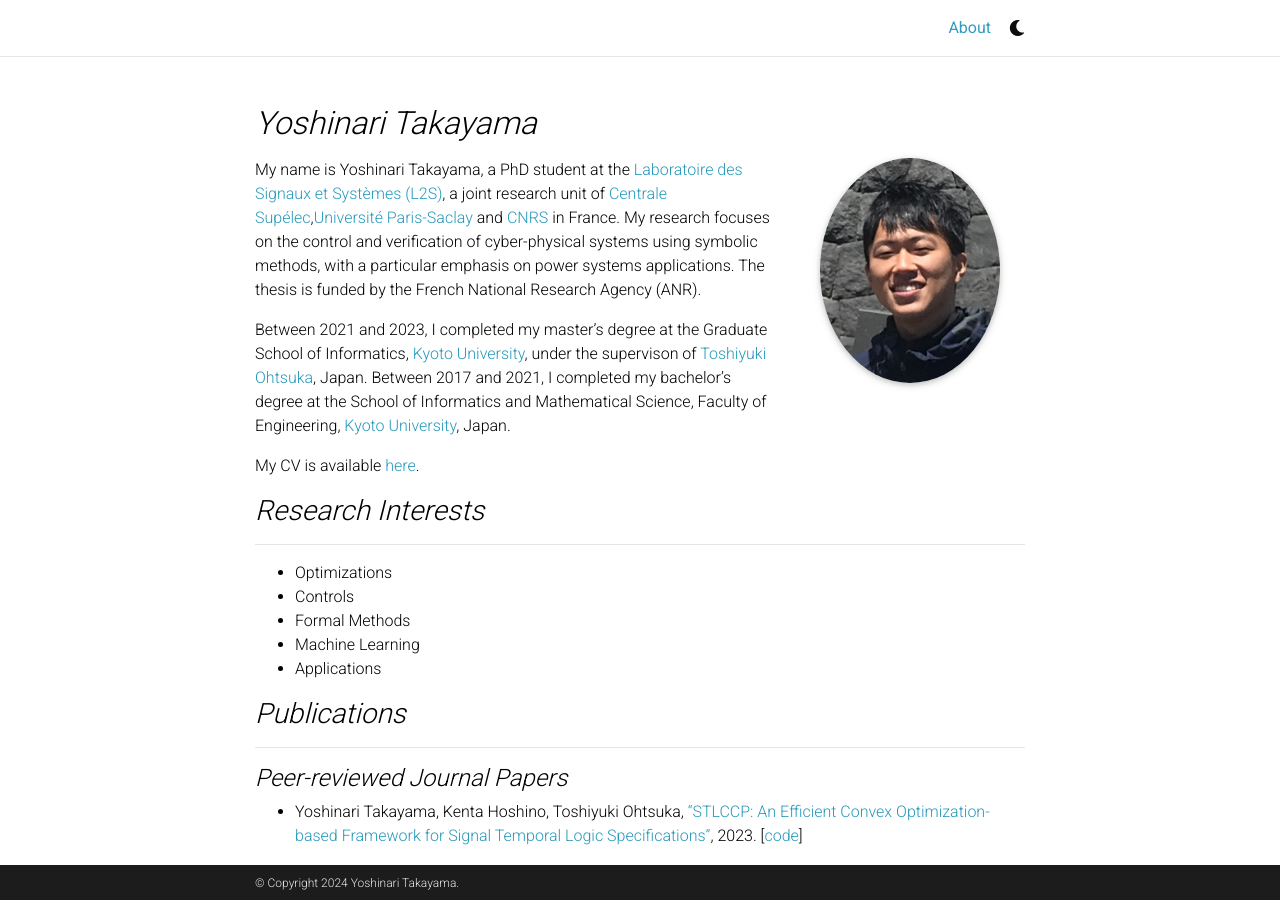
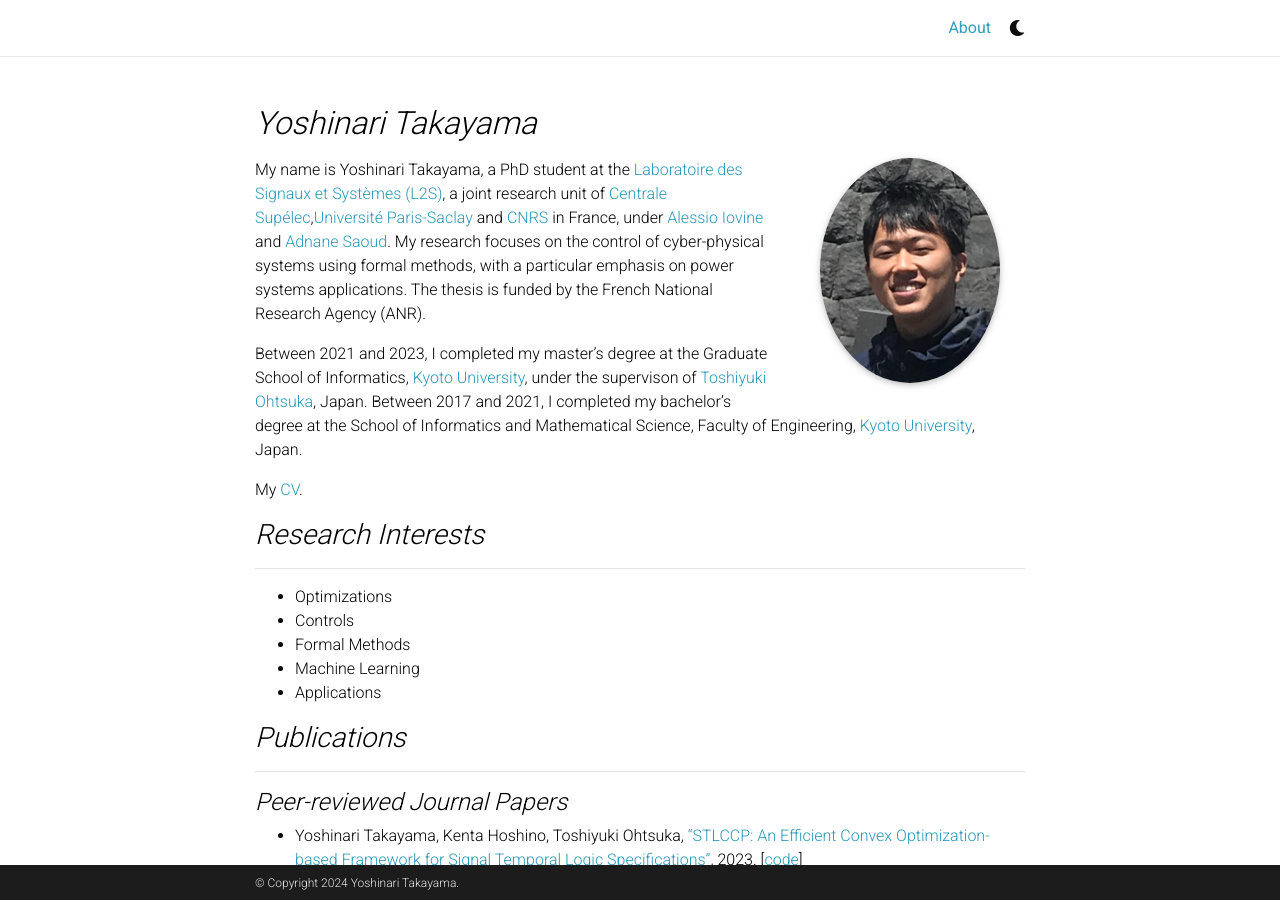
Before and after one commit to yotakayama/yotakayama.github.io, a Jekyll site: the page built from _pages/about.md, in a window 1280 px wide and 900 px high. Built offline with Jekyll 4.4.1, drawn with Linux system fonts in a browser that asks for light colours; comment, search, counter and statistics services are not loaded; a style sheet for code colours, icons or effects is not loaded.

Commit message:
CPES and NMPC

```diff
--- a/_pages/about.md
+++ b/_pages/about.md
@@ -17,11 +17,11 @@
 # Université Paris-Saclay, CNRS, Laboratoire des Signaux et Systèmes, 91190, Gif-sur-Yvette, France
 ---
 
- My name is Yoshinari Takayama, a PhD student at the [Laboratoire des Signaux et Systèmes (L2S)](https://l2s.centralesupelec.fr), a joint research unit of [Centrale Supélec](https://www.centralesupelec.fr/en/),[Université Paris-Saclay](https://www.universite-paris-saclay.fr/en/) and [CNRS](https://www.cnrs.fr/en/) in France. My research focuses on the control and verification of cyber-physical systems using symbolic methods, with a particular emphasis on power systems applications. The thesis is funded by the French National Research Agency (ANR).
+ My name is Yoshinari Takayama, a PhD student at the [Laboratoire des Signaux et Systèmes (L2S)](https://l2s.centralesupelec.fr), a joint research unit of [Centrale Supélec](https://www.centralesupelec.fr/en/),[Université Paris-Saclay](https://www.universite-paris-saclay.fr/en/) and [CNRS](https://www.cnrs.fr/en/) in France, under [Alessio Iovine](https://sites.google.com/view/alessioiovine/) and [Adnane Saoud](https://sites.google.com/view/adnanesaoud/). My research focuses on the control of cyber-physical systems using formal methods, with a particular emphasis on power systems applications. The thesis is funded by the French National Research Agency (ANR).
 
 Between 2021 and 2023, I completed my master's degree at the Graduate School of Informatics, [Kyoto University](https://www.kyoto-u.ac.jp/en), under the supervison of [Toshiyuki Ohtsuka](http://www.ids.sys.i.kyoto-u.ac.jp/~ohtsuka/index.htm), Japan. Between 2017 and 2021, I completed my bachelor's degree at the School of Informatics and Mathematical Science, Faculty of Engineering, [Kyoto University](https://www.kyoto-u.ac.jp/en), Japan.
 
-My CV is available [here](https://drive.google.com/file/d/1FFlvlByPZ8seLxW2Yf-DGnhsj_xvpILw/view?usp=sharing).
+My [CV](https://drive.google.com/file/d/1FFlvlByPZ8seLxW2Yf-DGnhsj_xvpILw/view?usp=sharing).
  <style>/*
  ---------------------------------------
 I’m Yoshinari Takayama, a 2nd-year graduate student in Graduate School of Informatics, [Kyoto University](https://www.kyoto-u.ac.jp/en), Japan. My research supervisor is <a href="http://www.ids.sys.i.kyoto-u.ac.jp/~ohtsuka/index.htm">Toshiyuki Ohtsuka</a>.
```
